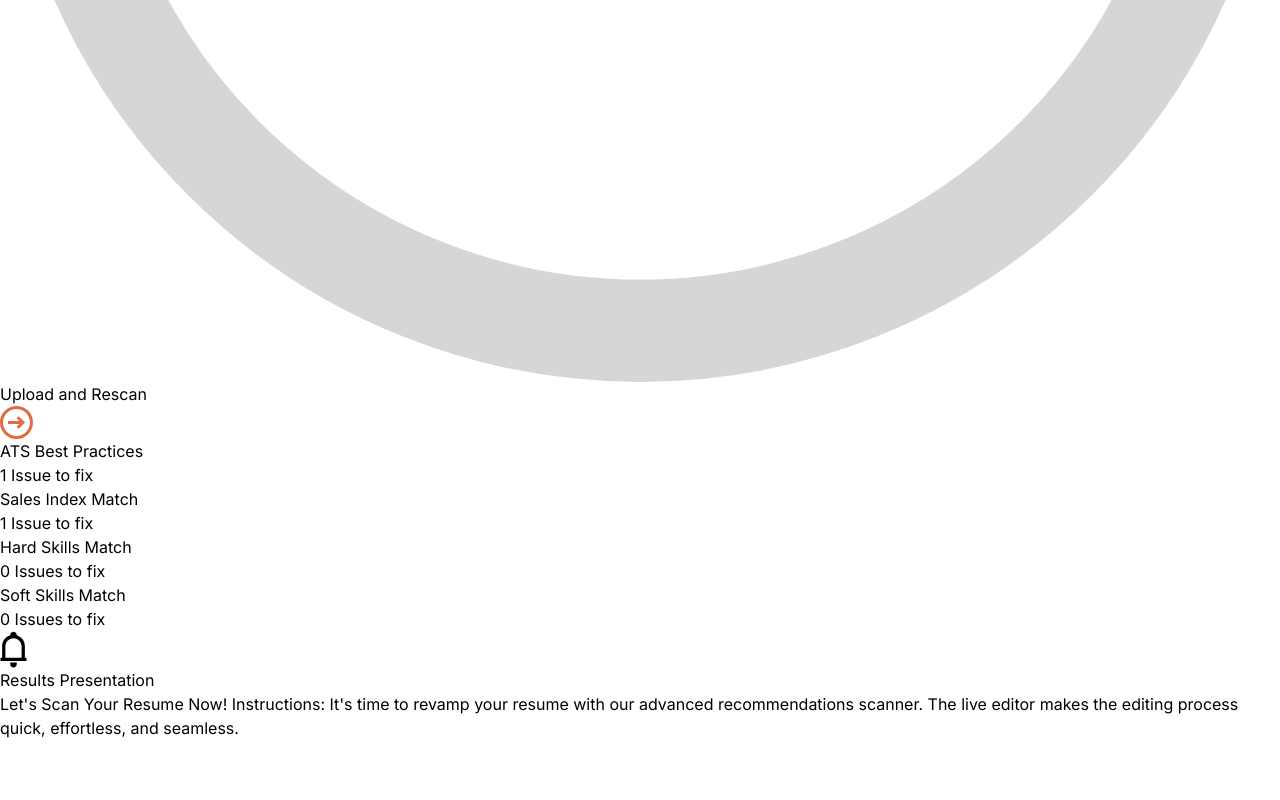
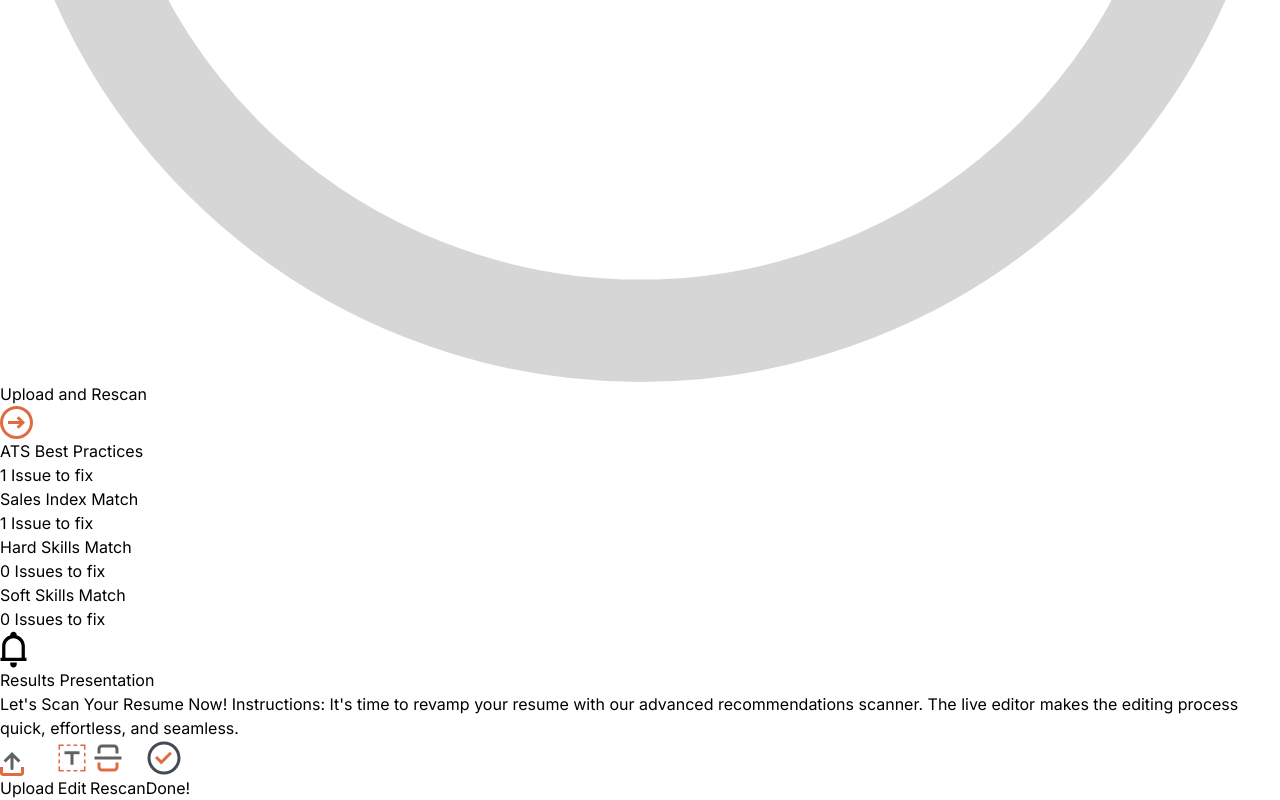
Before and after one commit to hatekisam/cvjury, a React (Vite) app: page /analyzer in a window 1280 px wide. Shown: the part 2397-3197 px from the top of the page. Before the commit the page ends 3137 px from the top, so only its background shows below. Built offline with nearby package versions, Linux system fonts and the light colour scheme.

Commit message:
Added the results part icons

```diff
--- a/src/pages/Analyzer.tsx
+++ b/src/pages/Analyzer.tsx
@@ -1,6 +1,6 @@
 import React from 'react'
 import Table from '../components/core/Table';
-import { DesirableIcon, JobIcon, PrintIcon, ResultPresentationIcon, ResumeIcon, ShareIcon, SkillGapIcon, UploadRescan } from '../components/core/icons';
+import { DesirableIcon, Done, Edit, JobIcon, PrintIcon, Rescan, ResultPresentationIcon, ResumeIcon, ShareIcon, SkillGapIcon, Upload, UploadRescan } from '../components/core/icons';
 import SimilarityBar from '../components/Similarity';
 import SimilarityLinearBar from '../components/SimilarityBars';
 
@@ -167,6 +167,24 @@ const Analyzer: React.FC = () => {
                             <p className='text-lg my-3'>Let's Scan Your Resume Now! Instructions: It's time to revamp your resume with our advanced recommendations scanner. The live editor makes the editing process quick, effortless, and seamless.</p>
                         </div>
                     </div>
+                    <div className="flex items-center justify-around my-5">
+                        <button className='flex items-center gap-2'>
+                            <Upload />
+                            <p className='text-lg'>Upload</p>
+                        </button>
+                        <button className='flex items-center gap-2'>
+                            <Edit />
+                            <p className='text-lg'>Edit</p>
+                        </button>
+                        <button className='flex items-center gap-2'>
+                            <Rescan />
+                            <p className='text-lg'>Rescan</p>
+                        </button>
+                        <button className='flex items-center gap-2'>
+                            <Done />
+                            <p className='text-lg'>Done!</p>
+                        </button>
+                    </div>
                 </div>
             </div>
         </div>
```
